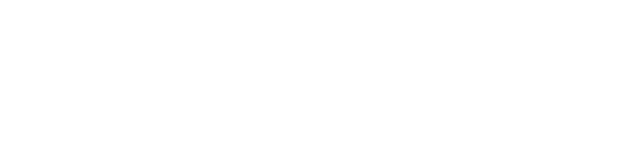
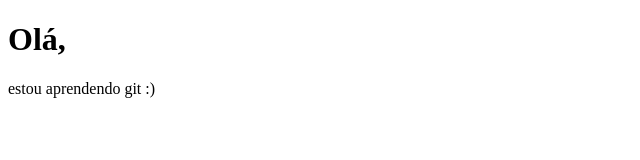
Before and after one commit to luis-m-sousa/testeGit, a plain HTML site: page index.html in a window 1280 px wide. Shown: the whole page, without its empty margins (0-640 px from the left). Drawn offline with Linux system fonts and the light colour scheme.

Commit message:
adicionei um título e um parágrafo

```diff
--- a/index.html
+++ b/index.html
@@ -8,5 +8,8 @@
 </head>
 <body>
 
+    <h1>Olá,</h1>
+    <p>estou aprendendo git :)</p>
+
 </body>
 </html>
```
